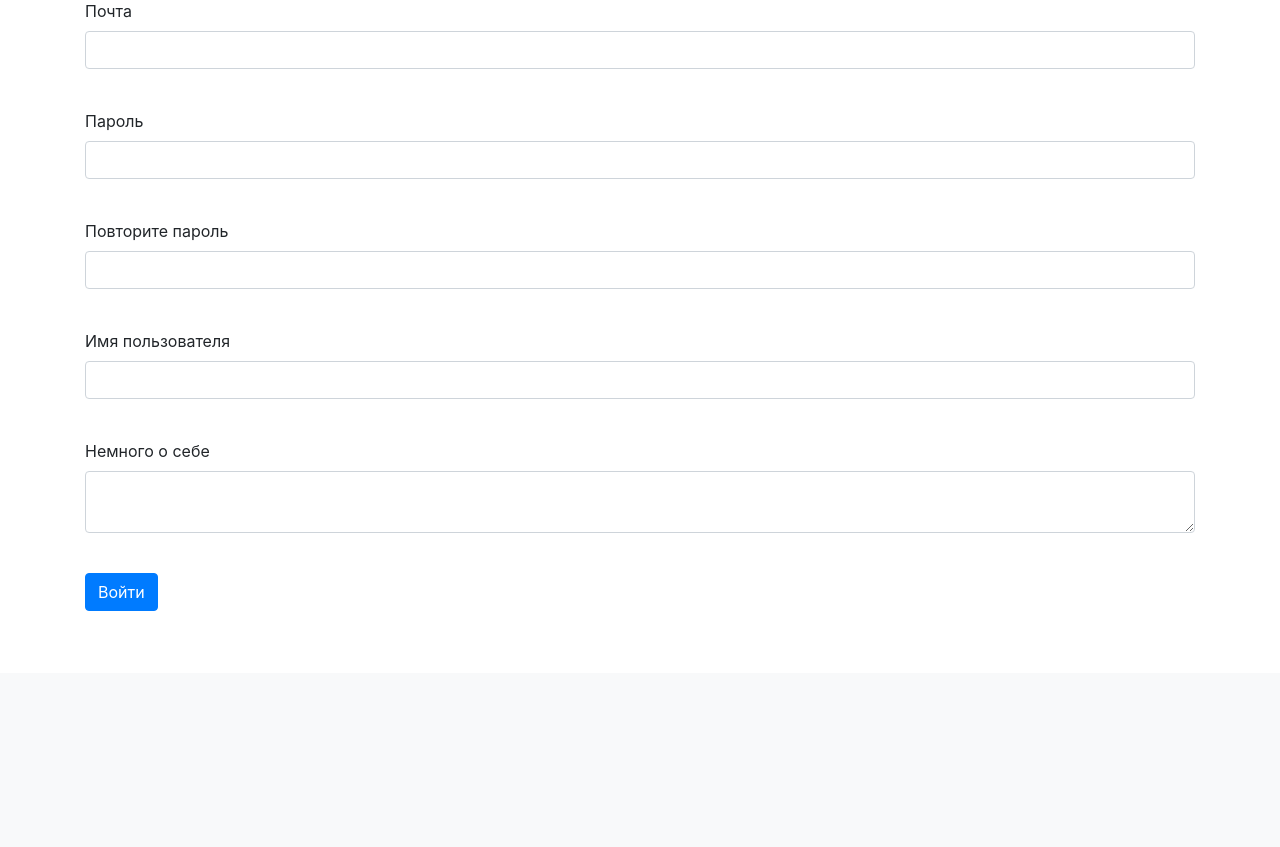
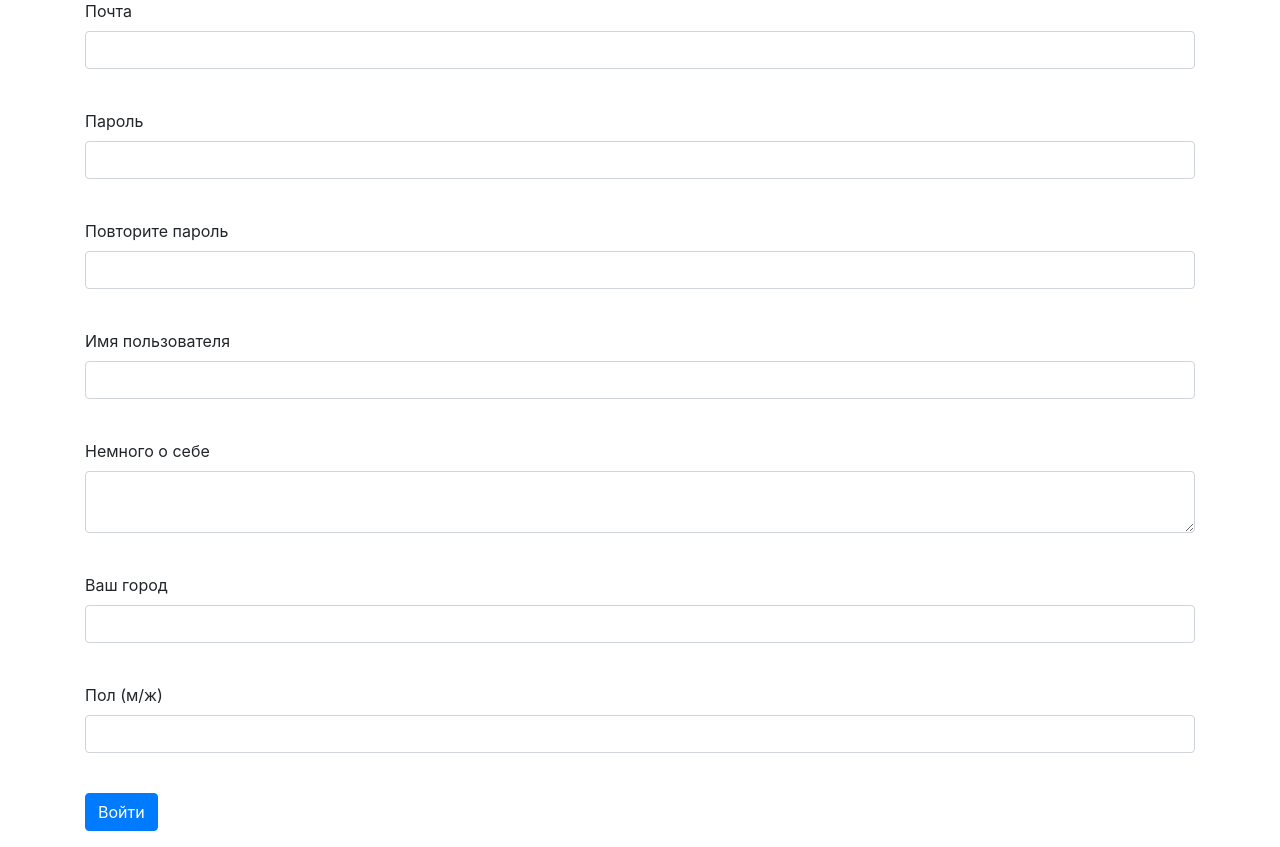
Before and after one commit to k1ngstone76/datingsite, a Flask app: page /register in a window 1280 px wide. Shown: the part 127-974 px from the top of the page. Before the commit the page ends 738 px from the top, so only its background shows below. Run offline with Flask 3, Linux system fonts and the light colour scheme; some libraries are stand-ins or nearby versions.

Commit message:
создается бд с нужными полями, но не работает app.route all

```diff
--- a/data/users.py
+++ b/data/users.py
@@ -15,6 +15,8 @@ class User(SqlAlchemyBase, UserMixin, SerializerMixin):
     name = sqlalchemy.Column(sqlalchemy.String, nullable=True)
     about = sqlalchemy.Column(sqlalchemy.String, nullable=True)
     email = sqlalchemy.Column(sqlalchemy.String, index=True, unique=True, nullable=True)
+    sex = sqlalchemy.Column(sqlalchemy.String, nullable=True)
+    town = sqlalchemy.Column(sqlalchemy.String, nullable=True)
     hashed_password = sqlalchemy.Column(sqlalchemy.String, nullable=True)
     created_date = sqlalchemy.Column(sqlalchemy.DateTime, default=datetime.datetime.now)
 
--- a/forms/form_user.py
+++ b/forms/form_user.py
@@ -9,6 +9,8 @@ class RegisterForm(FlaskForm):
     password = PasswordField('Пароль', validators=[DataRequired()])
     password_again = PasswordField('Повторите пароль', validators=[DataRequired()])
     name = StringField('Имя пользователя', validators=[DataRequired()])
+    sex = StringField('Пол (м/ж)', validators=[DataRequired()])
+    town = StringField('Ваш город', validators=[DataRequired()])
     about = TextAreaField("Немного о себе")
     submit = SubmitField('Войти')
 
--- a/main.py
+++ b/main.py
@@ -34,9 +34,8 @@ def logout():
     logout_user()
     return redirect("/")
 
-
 def main():
-    db_session.global_init("db/blogs.db")
+    db_session.global_init("db/blogs2.db")
 
     # для списка объектов
     api.add_resource(ankets_res.AnkListResource, '/api/v2/anc')
@@ -68,9 +67,8 @@ def index():
     db_sess = db_session.create_session()
     if current_user.is_authenticated:
         news = db_sess.query(Anceta).all()
-        return render_template("index.html", news=news)
-
-
+        if news:
+            return render_template("index.html", news=news)
 @app.route('/anc_delete/<int:id>', methods=['GET', 'POST'])
 @login_required
 def anc_delete(id):
@@ -111,11 +109,6 @@ def edit_news(id):
 
 @app.route("/")
 def first_form():
-    # db_sess = db_session.create_session()
-    # if current_user.is_authenticated:
-    #     news = db_sess.query(Anceta).filter(Anceta.user == current_user)
-    # else:
-    #     news = db_sess.query(Anceta).all()
     return render_template("first_form.html")
 
 
@@ -138,7 +131,9 @@ def reqister():
         user = User(
             name=form.name.data,
             email=form.email.data,
-            about=form.about.data
+            about=form.about.data,
+            town=form.town.data,
+            sex=form.sex.data
         )
         user.set_password(form.password.data)
         db_sess.add(user)
--- a/templates/register.html
+++ b/templates/register.html
@@ -49,6 +49,24 @@
             </p>
         {% endfor %}
     </p>
+    <p>
+        {{ form.town.label }}<br>
+        {{ form.town(class="form-control") }}<br>
+        {% for error in form.town.errors %}
+            <p class="alert alert-danger" role="alert">
+                {{ error }}
+            </p>
+        {% endfor %}
+    <p>
+        {{ form.sex.label }}<br>
+        {{ form.sex(class="form-control") }}<br>
+        {% for error in form.sex.errors %}
+            <p class="alert alert-danger" role="alert">
+                {{ error }}
+            </p>
+        {% endfor %}
+    </p>
+    </p>
     <p>{{ form.submit(type="submit", class="btn btn-primary") }}</p>
     {{message}}
 </form>
```
Also changed, not shown: db/blogs.db.
